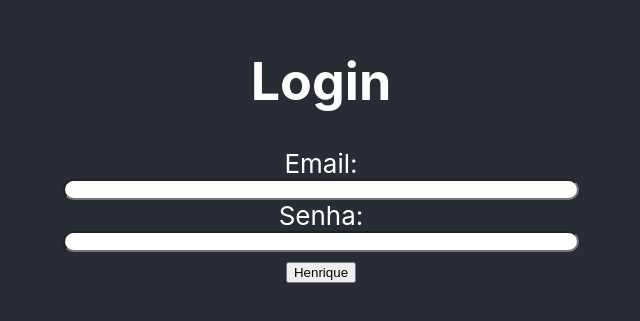
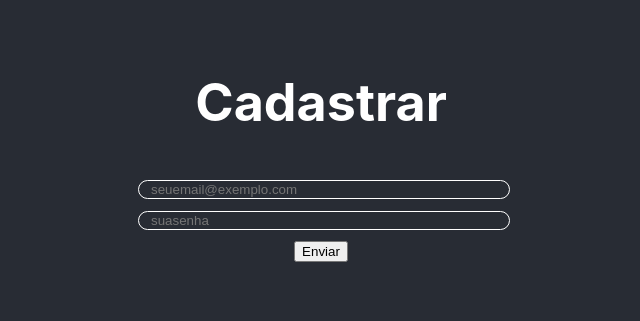
Before and after one commit to gabrielmadeira/7guitars, a React (Create React App) app in the folder frontend/: page / in a window 1280 px wide. Shown: the part 171-492 px from the top of the page, without its empty margins (319-959 px from the left). Built offline with nearby package versions, Linux system fonts and the light colour scheme.

Commit message:
Feat: nova tela cadastro

```diff
--- a/frontend/src/App.css
+++ b/frontend/src/App.css
@@ -35,15 +35,32 @@
 	justify-content: center;
 }
 
+.flex {
+  display: flex;
+}
 .loginContainer {
 	width: 100%;
-transform: translateY(-10vh);
+  transform: translateY(-10vh);
+}
+
+.formContainer {
+  min-width: 500px;
+  align-items: center;
+  width: fill;
+  width: 100%;
+
 }
 .login {
-/*	transform:translateY(-50vh); */
+  text-indent: 10px;
 	width: 100%;
-	min-width: 500px;
-border-radius: 50px;
+  max-height: 2em;
+	min-width: 100px;
+  border-radius: 10px;
+  background-color: transparent;
+  outline: none;
+  border: 1px solid white;
+  caret-color: white;
+  color: white;
 }
 
 @keyframes App-logo-spin {
--- a/frontend/src/App.js
+++ b/frontend/src/App.js
@@ -1,13 +1,14 @@
 import logo from './logo.svg';
 import Test from './Test';
 import Login from './components/login';
+import Register from './components/register';
 import './App.css';
 
 function App() {
   return (
     <div className="App">
       <header className="App-header">
-        <Login />
+        < Register />
       </header>
     </div>
   );
--- /dev/null
+++ b/frontend/src/components/register.js
@@ -0,0 +1,18 @@
+function Register() {
+  return (
+    <div className="loginContainer">
+        <h1 > Cadastrar </h1>
+				<form className= "Center">
+					<label   >
+              <input type="text" name="email" placeholder="seuemail@exemplo.com" className="login" />
+              <input type="password" name="senha" className="login" placeholder="suasenha"/>
+					</label>
+					<label>
+						<input type="submit" value="Enviar" />
+					</label>
+				</form>
+    </div>
+  );
+}
+
+export default Register;
```
